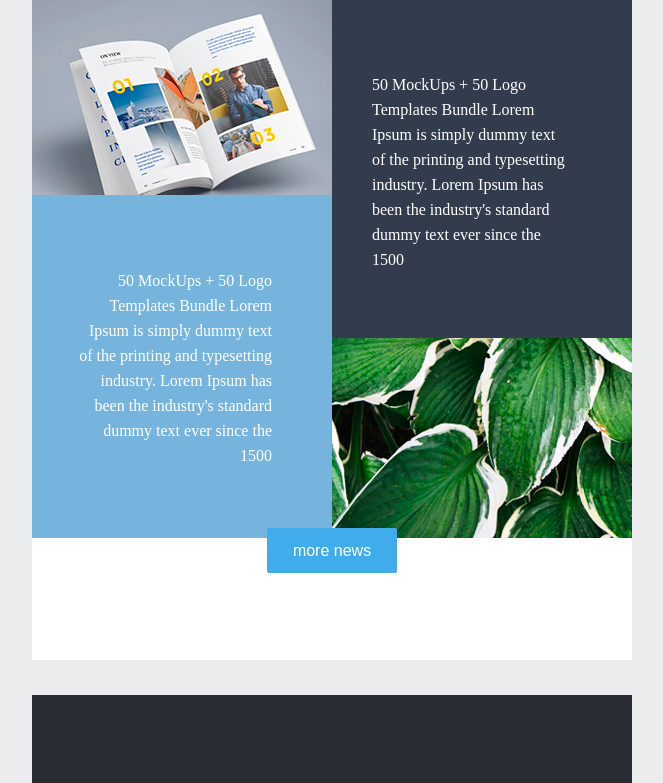
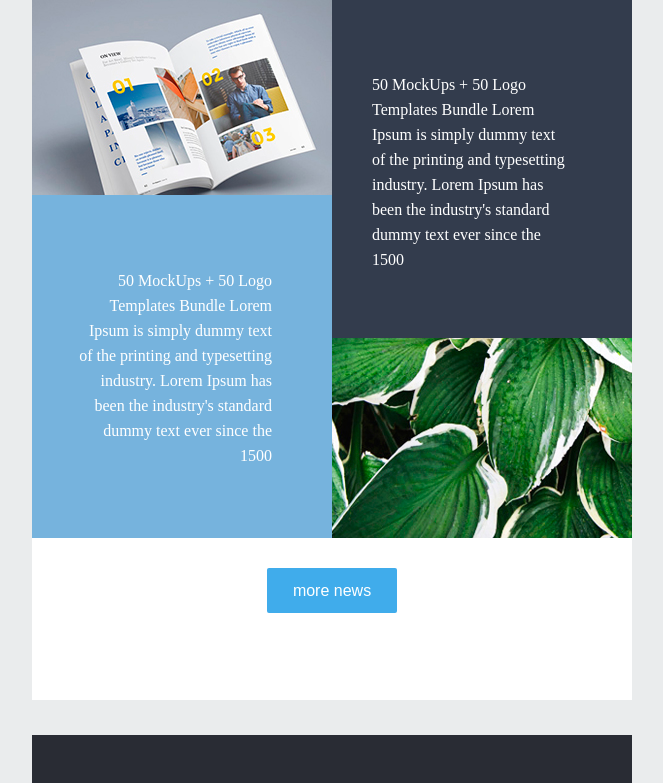
Before and after one commit to PaulaZP/Web-PracticaPSD, a website: page index.html in a window 1280 px wide. Shown: the part 2142-2925 px from the top of the page, without its empty margins (308-971 px from the left). Drawn offline with Linux system fonts and the light colour scheme.

Commit message:
Cambios en el css

```diff
--- a/index.html
+++ b/index.html
@@ -131,7 +131,7 @@
                         </div>
                     </div>
 
-                    <div class="boton-4 clearfix"><a href="#">more news</a></div>
+                    <div class="boton-4"><a href="#">more news</a></div>
                 </div>
 
                 <div class="content-5">
--- a/sass/partial/_contents.scss
+++ b/sass/partial/_contents.scss
@@ -88,3 +88,6 @@
     padding: 57px 60px 54px 40px;
     text-align: right;
 }
+.cuadro-8 img{
+    margin-bottom: 40px;
+}
```
Also changed, not shown: css/style.css.
